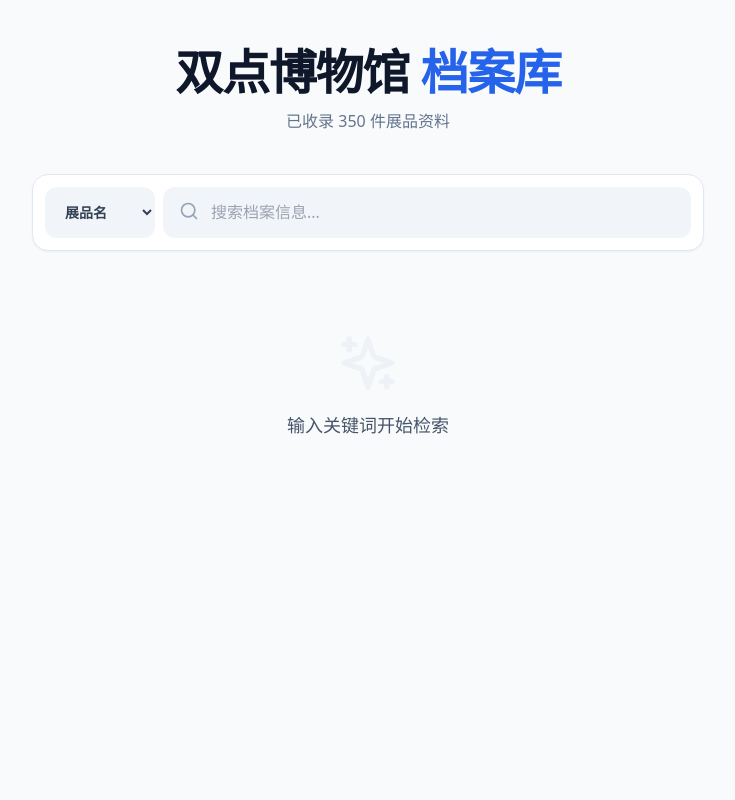
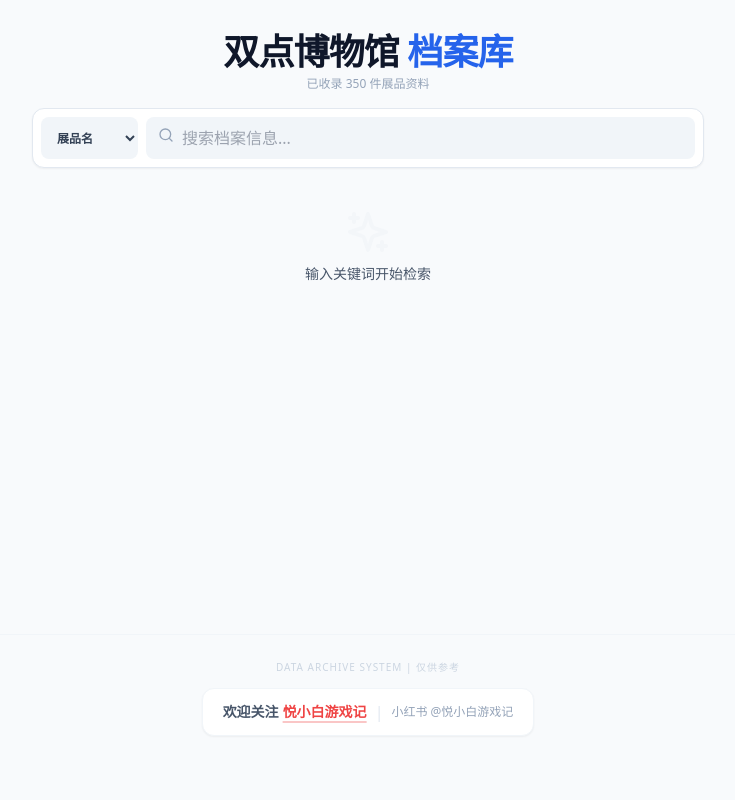
Before and after one commit to yuyue1015/twopointmuseum-db, a Next.js app: page / in a window 1280 px wide. Shown: the top 800 px of the page, without its empty margins (272-1007 px from the left). Built offline with nearby package versions, Linux system fonts and the light colour scheme.

Commit message:
Update page.tsx

```diff
--- a/app/page.tsx
+++ b/app/page.tsx
@@ -63,21 +63,22 @@ export default function MuseumSearchApp() {
   }, [query, searchType]);
 
   return (
-    <div className="py-8 md:py-12">
-      {/* 标题 */}
-      <div className="text-center mb-10">
-        <h1 className="text-3xl md:text-5xl font-black text-slate-900 mb-3 tracking-tight">
+    // 1. 缩小整体页面上下内边距
+    <div className="py-4 md:py-8 flex flex-col min-h-screen">
+      {/* 2. 缩小标题区域间距 (mb-10 -> mb-4) */}
+      <div className="text-center mb-4">
+        <h1 className="text-2xl md:text-4xl font-black text-slate-900 mb-1 tracking-tight">
           双点博物馆 <span className="text-blue-600">档案库</span>
         </h1>
-        <p className="text-slate-500 font-medium">
+        <p className="text-slate-400 text-xs font-medium">
           已收录 {EXHIBITS_DATA.length} 件展品资料
         </p>
       </div>
 
-      {/* 搜索框 */}
-      <div className="bg-white p-3 rounded-2xl shadow-sm border border-slate-200 mb-12 sticky top-4 z-10 max-w-2xl mx-auto flex gap-2">
+      {/* 3. 缩小搜索框外边距 (mb-12 -> mb-4) */}
+      <div className="bg-white p-2 rounded-xl shadow-sm border border-slate-200 mb-4 sticky top-2 z-10 max-w-2xl mx-auto flex gap-2 w-full">
         <select
-          className="pl-4 pr-8 py-3 rounded-xl border-none bg-slate-100 text-slate-700 font-bold text-sm focus:ring-2 focus:ring-blue-500 cursor-pointer"
+          className="pl-3 pr-7 py-2 rounded-lg border-none bg-slate-100 text-slate-700 font-bold text-xs focus:ring-2 focus:ring-blue-500 cursor-pointer"
           value={searchType}
           onChange={(e) => setSearchType(e.target.value as any)}
         >
@@ -88,9 +89,9 @@ export default function MuseumSearchApp() {
         </select>
 
         <div className="relative flex-1">
-          <Search className="absolute left-4 top-3.5 text-slate-400 w-5 h-5" />
+          <Search className="absolute left-3 top-2.5 text-slate-400 w-4 h-4" />
           <input
-          className="w-full pl-12 pr-4 py-3 rounded-xl bg-slate-100 border-none text-[16px] focus:ring-2 focus:ring-blue-500"
+            className="w-full pl-9 pr-4 py-2 rounded-lg bg-slate-100 border-none text-[16px] focus:ring-2 focus:ring-blue-500"
             placeholder="搜索档案信息..."
             value={query}
             onChange={(e) => setQuery(e.target.value)}
@@ -98,23 +99,23 @@ export default function MuseumSearchApp() {
         </div>
       </div>
 
-      {/* 结果列表 */}
-      <div className="min-h-[400px]">
+      {/* 4. 结果列表容器：移除强制最小高度 min-h-[400px]，缩小 mt-20 -> mt-6 */}
+      <div className="flex-1">
         {!query ? (
-          <div className="flex flex-col items-center text-slate-300 mt-20">
-            <Sparkles className="w-16 h-16 mb-4 opacity-20" />
-            <p className="text-lg font-medium">输入关键词开始检索</p>
+          <div className="flex flex-col items-center text-slate-200 mt-6 mb-6">
+            <Sparkles className="w-12 h-12 mb-2 opacity-20" />
+            <p className="text-sm font-medium">输入关键词开始检索</p>
           </div>
         ) : (
-          <div className="bg-white rounded-3xl shadow-sm border border-slate-200 overflow-hidden">
+          <div className="bg-white rounded-2xl shadow-sm border border-slate-200 overflow-hidden">
             {filteredExhibits.length > 0 ? (
-              <div className="divide-y-2 divide-dashed divide-slate-100 px-6 md:px-10">
+              <div className="divide-y-2 divide-dashed divide-slate-100 px-5 md:px-8">
                 {filteredExhibits.map((item) => (
                   <ExhibitCard key={item.id} data={item} keyword={query} />
                 ))}
               </div>
             ) : (
-              <div className="text-center py-20 text-slate-400 italic">
+              <div className="text-center py-12 text-slate-400 text-sm italic">
                 没有找到相关的档案记录
               </div>
             )}
@@ -122,24 +123,23 @@ export default function MuseumSearchApp() {
         )}
       </div>
 
-{/* 底部关注信息 */}
-<footer className="mt-20 pb-12 text-center border-t border-slate-200 pt-10">
-  <p className="text-slate-400 text-xs mb-4 uppercase tracking-widest">Data Archive System | 仅供参考</p>
-  <div className="inline-flex flex-col sm:flex-row items-center gap-2 px-6 py-3 bg-white rounded-2xl border border-slate-200 shadow-sm">
-    <span className="text-slate-600 font-bold">
+      {/* 5. 缩小底部页脚间距 (mt-20 -> mt-8) */}
+      <footer className="mt-8 pb-8 text-center border-t border-slate-100 pt-6">
+        <p className="text-slate-300 text-[10px] mb-3 uppercase tracking-widest">Data Archive System | 仅供参考</p>
+        <div className="inline-flex flex-col sm:flex-row items-center gap-2 px-5 py-2.5 bg-white rounded-xl border border-slate-100 shadow-sm">
+          <span className="text-slate-600 font-bold text-sm">
             欢迎关注
-      {/* 增加超链接部分 */}
             <a
               href="https://xhslink.com/m/4fdFysr8G7t"
               target="_blank"
               rel="noopener noreferrer"
-        className="text-red-500 hover:text-red-600 hover:underline decoration-2 underline-offset-4 transition-all ml-1"
+              className="text-red-500 hover:text-red-600 underline decoration-red-500/30 decoration-2 underline-offset-4 transition-all ml-1"
             >
               悦小白游戏记
             </a>
           </span>
-    <span className="hidden sm:block text-slate-300">|</span>
-    <span className="text-slate-400 font-medium text-sm">小红书 @悦小白游戏记</span>
+          <span className="hidden sm:block text-slate-200">|</span>
+          <span className="text-slate-400 font-medium text-xs">小红书 @悦小白游戏记</span>
         </div>
       </footer>
     </div>
@@ -150,15 +150,14 @@ export default function MuseumSearchApp() {
 
 function ExhibitCard({ data, keyword }: { data: Exhibit; keyword: string; }) {
   return (
-    <div className="group py-8 transition-colors hover:bg-slate-50/50 -mx-6 md:-mx-10 px-6 md:px-10">
+    <div className="group py-5 transition-colors hover:bg-slate-50/50 -mx-5 md:-mx-8 px-5 md:px-8">
       <div className="flex-1">
-        {/* 第一行：标题 + ID */}
-        <div className="flex items-start justify-between mb-3 gap-4">
-          <div className="flex flex-wrap items-center gap-3">
-            <h3 className="text-2xl font-black text-slate-900 group-hover:text-blue-600 transition-colors">
+        <div className="flex items-start justify-between mb-2 gap-4">
+          <div className="flex flex-wrap items-center gap-2">
+            <h3 className="text-xl font-black text-slate-900 group-hover:text-blue-600 transition-colors">
               {highlightText(data.name, keyword)}
             </h3>
-            <span className={`px-2 py-0.5 rounded-md text-[10px] font-black border tracking-wider ${getCategoryColor(data.category)}`}>
+            <span className={`px-2 py-0.5 rounded-md text-[9px] font-black border tracking-wider ${getCategoryColor(data.category)}`}>
               {data.category}
             </span>
           </div>
@@ -167,26 +166,23 @@ function ExhibitCard({ data, keyword }: { data: Exhibit; keyword: string; }) {
           </span>
         </div>
 
-        {/* 第二行：次级类别 */}
         {data.subcategory && (
-          <div className="mb-3 flex items-center gap-1.5 text-sm font-bold text-slate-400">
-            <Tag size={14} className="text-blue-400" />
+          <div className="mb-2 flex items-center gap-1.5 text-xs font-bold text-slate-400">
+            <Tag size={12} className="text-blue-400" />
             {data.subcategory}
           </div>
         )}
 
-        {/* 第三行：来源 */}
-        <div className="flex items-center gap-2 text-sm text-slate-600 mb-5 font-medium">
-          <MapPin className="w-4 h-4 text-slate-300" />
-          <span className="text-slate-400 text-[10px] font-black uppercase">Source:</span>
+        <div className="flex items-center gap-2 text-xs text-slate-600 mb-3 font-medium">
+          <MapPin className="w-3.5 h-3.5 text-slate-300" />
+          <span className="text-slate-400 text-[9px] font-black uppercase">Source:</span>
           {highlightText(data.source || '未知来源', keyword)}
         </div>
 
-        {/* 第四行：特性 Tags */}
         {data.traits && data.traits.length > 0 && (
-          <div className="flex flex-wrap gap-2">
+          <div className="flex flex-wrap gap-1.5">
             {data.traits.map((trait, i) => (
-              <span key={i} className="px-2 py-1 bg-slate-50 border border-slate-100 rounded text-[11px] font-bold text-slate-500 group-hover:border-blue-100 group-hover:text-blue-500 transition-all">
+              <span key={i} className="px-1.5 py-0.5 bg-slate-50 border border-slate-100 rounded text-[10px] font-bold text-slate-500 group-hover:border-blue-100 group-hover:text-blue-500 transition-all">
                 # {highlightText(trait, keyword)}
               </span>
             ))}
```
Lines whose indentation alone changed are shown as unchanged.
